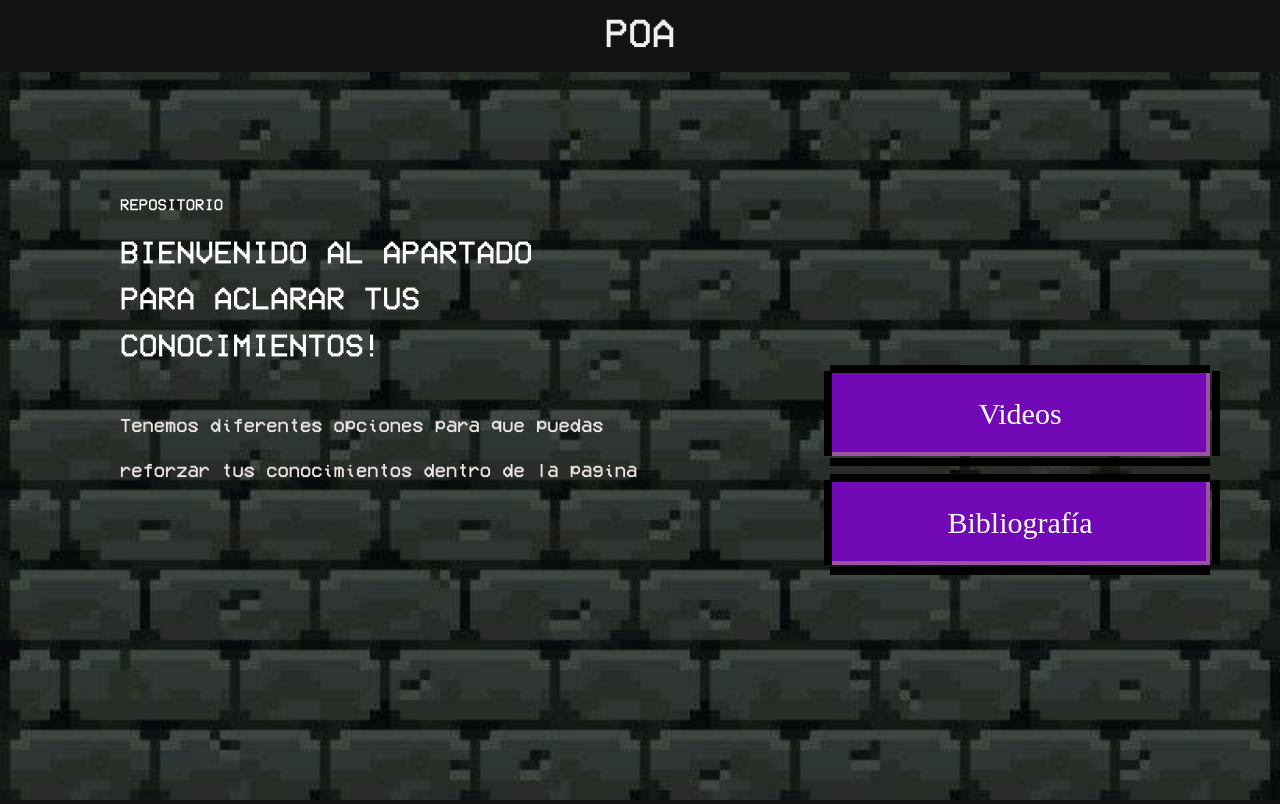
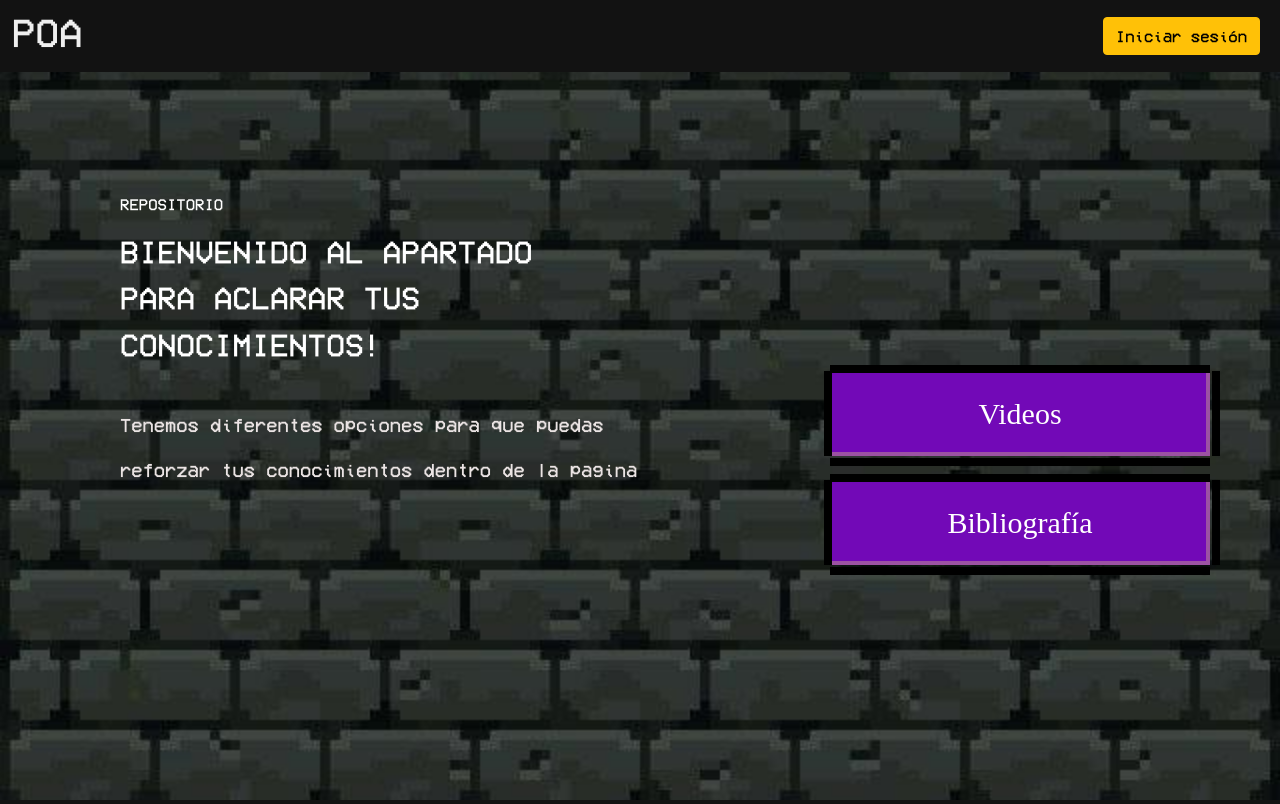
Before and after one commit to ProfessorByte/poa, a React (Create React App) app: page / in a window 1280 px wide. Built offline with nearby package versions, Linux system fonts and the light colour scheme; no server answers; a web font is replaced by a local one.

Commit message:
Change navbar

```diff
--- a/src/components/HeaderComponent.js
+++ b/src/components/HeaderComponent.js
@@ -1,5 +1,4 @@
 import React, { Component } from "react";
-import { ButtonBack } from "./ButtonBackComponent";
 import "../App.css";
 export default class Header extends Component {
   render() {
@@ -7,11 +6,12 @@ export default class Header extends Component {
       <>
         <nav className="navbar navbar-light navbar-expand-sm navbar-styles">
           <div className="container-fluid d-flex justify-content-between">
-            <ButtonBack dir="/" />
             <strong>
               <h1>POA</h1>
             </strong>
-            <div className="offset-lg-1 offset-3"></div>
+            <a href="/login" className="col-auto btn btn-warning m-2">
+              Iniciar sesión
+            </a>
           </div>
         </nav>
       </>
--- a/src/components/HeaderRepositorio.js
+++ /dev/null
@@ -1,18 +0,0 @@
-import React, { Component } from "react";
-import "../App.css";
-
-export default class Header extends Component {
-  render() {
-    return (
-      <>
-        <nav className="navbar navbar-light navbar-expand-sm navbar-styles">
-          <div className="container justify-content-center">
-              <strong>
-                <h1>POA</h1>
-              </strong>
-          </div>
-        </nav>
-      </>
-    );
-  }
-}
--- a/src/pages/Repositorio.js
+++ b/src/pages/Repositorio.js
@@ -1,14 +1,13 @@
 import React from "react";
-import "../css/Repositorio.css"
+import "../css/Repositorio.css";
 import ButtonsOfRepo from "../components/ButtonsOfRepo";
-import HeaderRepositorio from "../components/HeaderRepositorio"
+import Header from "../components/HeaderComponent";
 
 function Repositorio() {
   return (
-
     <div className="contenedor">
       <div>
-      <HeaderRepositorio/>
+        <Header />
       </div>
       <div>
         <div className="bienvenida">
@@ -21,8 +20,8 @@ function Repositorio() {
           <p>Tenemos diferentes opciones para que puedas</p>
           <p>reforzar tus conocimientos dentro de la pagina</p>
         </div>
-     <div className="Botones" style={{marginTop: -150}}>
-       <ButtonsOfRepo/>
+        <div className="Botones" style={{ marginTop: -150 }}>
+          <ButtonsOfRepo />
         </div>
       </div>
     </div>
```
Lines whose indentation alone changed are shown as unchanged.
